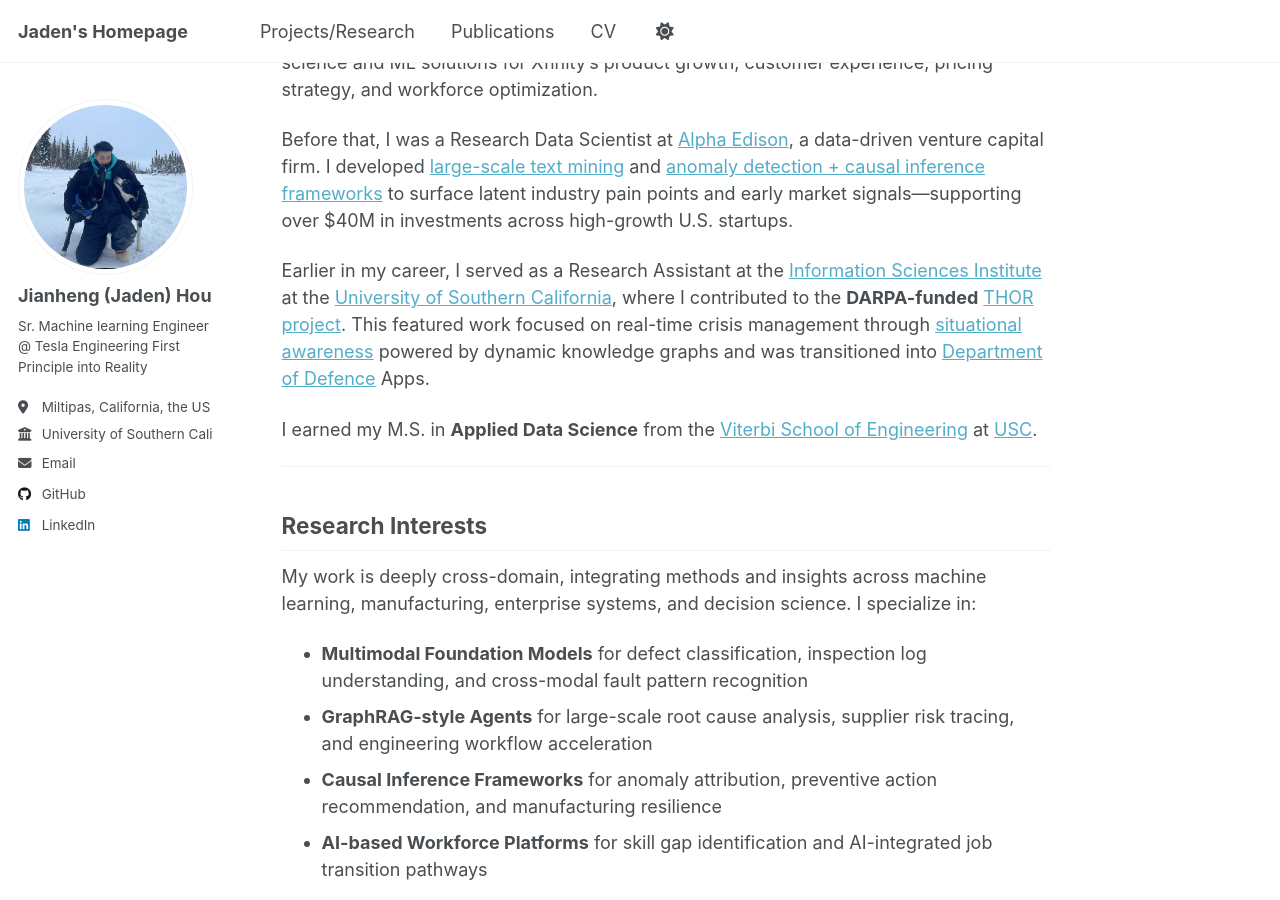
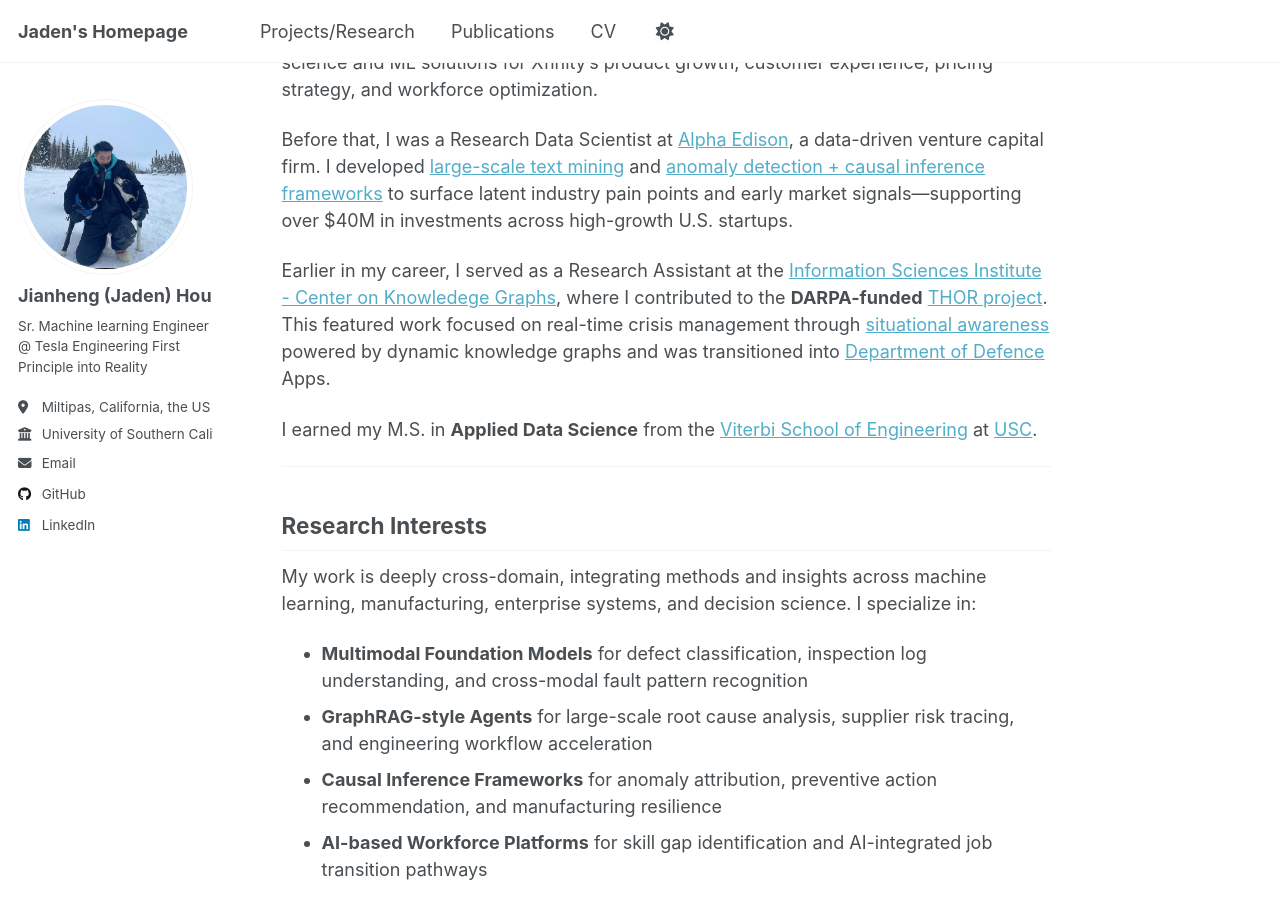
Before and after one commit to JianhengHou/JianhengHou.github.io, a Jekyll site: the page built from _pages/about.md, in a window 1280 px wide and 900 px high, scrolled down 305 px. Built offline with Jekyll 4.4.1, drawn with Linux system fonts in a browser that asks for light colours.

Commit message:
Update about.md

```diff
--- a/_pages/about.md
+++ b/_pages/about.md
@@ -10,7 +10,7 @@ Prior to Tesla, I worked at [Comcast](https://www.xfinity.com/overview) within t
 
 Before that, I was a Research Data Scientist at [Alpha Edison](https://www.alphaedison.com/), a data-driven venture capital firm. I developed [large-scale text mining](https://jianhenghou.github.io/Medical-Sieve/) and [anomaly detection + causal inference frameworks](https://jianhenghou.github.io/consumption-tracking-and-causal-analysis/) to surface latent industry pain points and early market signals—supporting over $40M in investments across high-growth U.S. startups.
 
-Earlier in my career, I served as a Research Assistant at the [Information Sciences Institute](https://www.isi.edu/) at the [University of Southern California](https://www.usc.edu/), where I contributed to the **DARPA-funded** [THOR project](https://usc-isi-i2.github.io/thor/). This featured work focused on real-time crisis management through [situational awareness](https://researchoutreach.org/wp-content/uploads/2019/12/Mayank-Kejriwal.pdf) powered by dynamic knowledge graphs and was transitioned into [Department of Defence](https://www.defense.gov/)  Apps.
+Earlier in my career, I served as a Research Assistant at the [Information Sciences Institute - Center on Knowledege Graphs]([https://www.isi.edu/](https://www.isi.edu/centers-ckg/)), where I contributed to the **DARPA-funded** [THOR project](https://usc-isi-i2.github.io/thor/). This featured work focused on real-time crisis management through [situational awareness](https://researchoutreach.org/wp-content/uploads/2019/12/Mayank-Kejriwal.pdf) powered by dynamic knowledge graphs and was transitioned into [Department of Defence](https://www.defense.gov/)  Apps.
 
 I earned my M.S. in **Applied Data Science** from the [Viterbi School of Engineering](https://viterbischool.usc.edu/) at [USC](https://www.usc.edu/).
 
```
